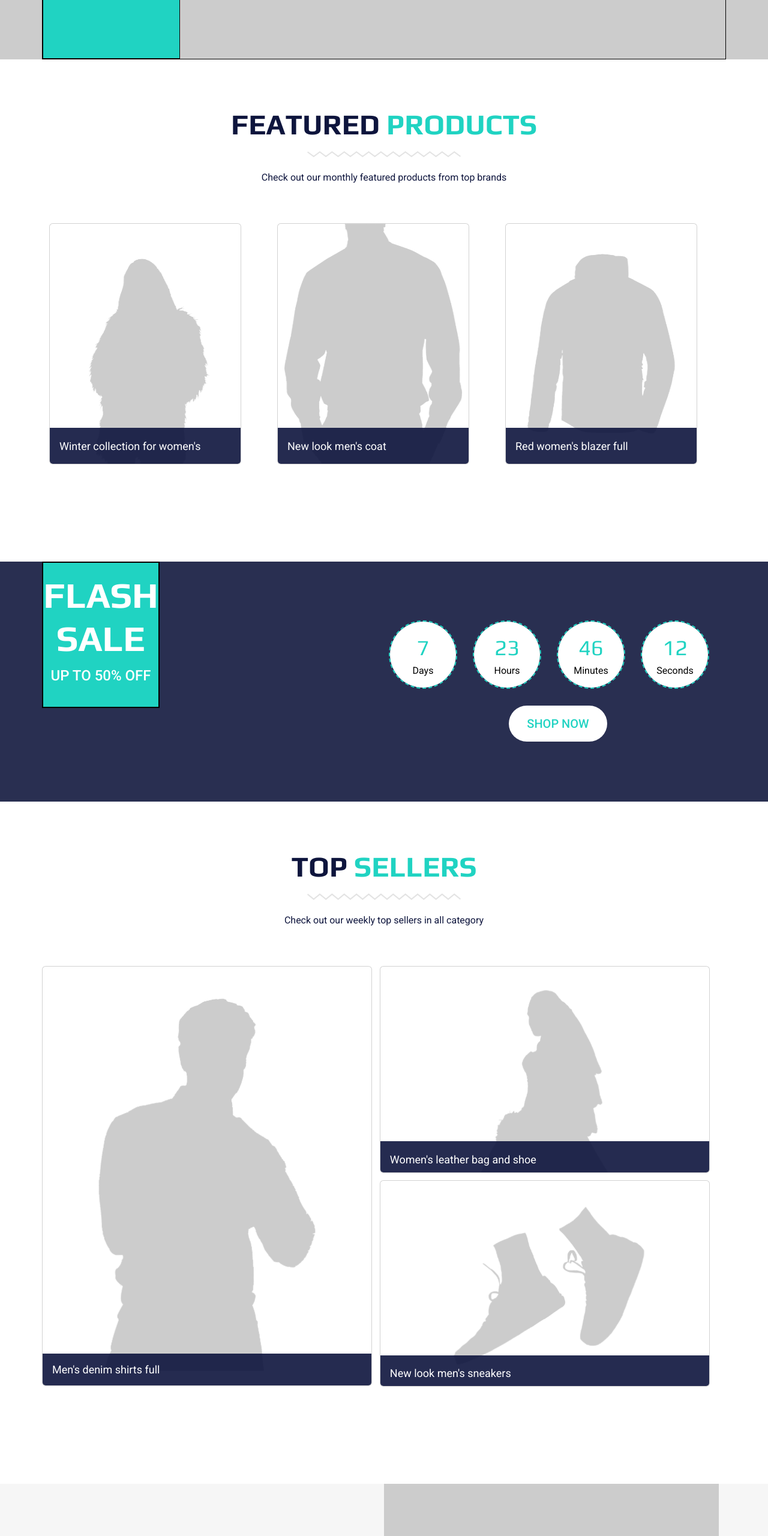
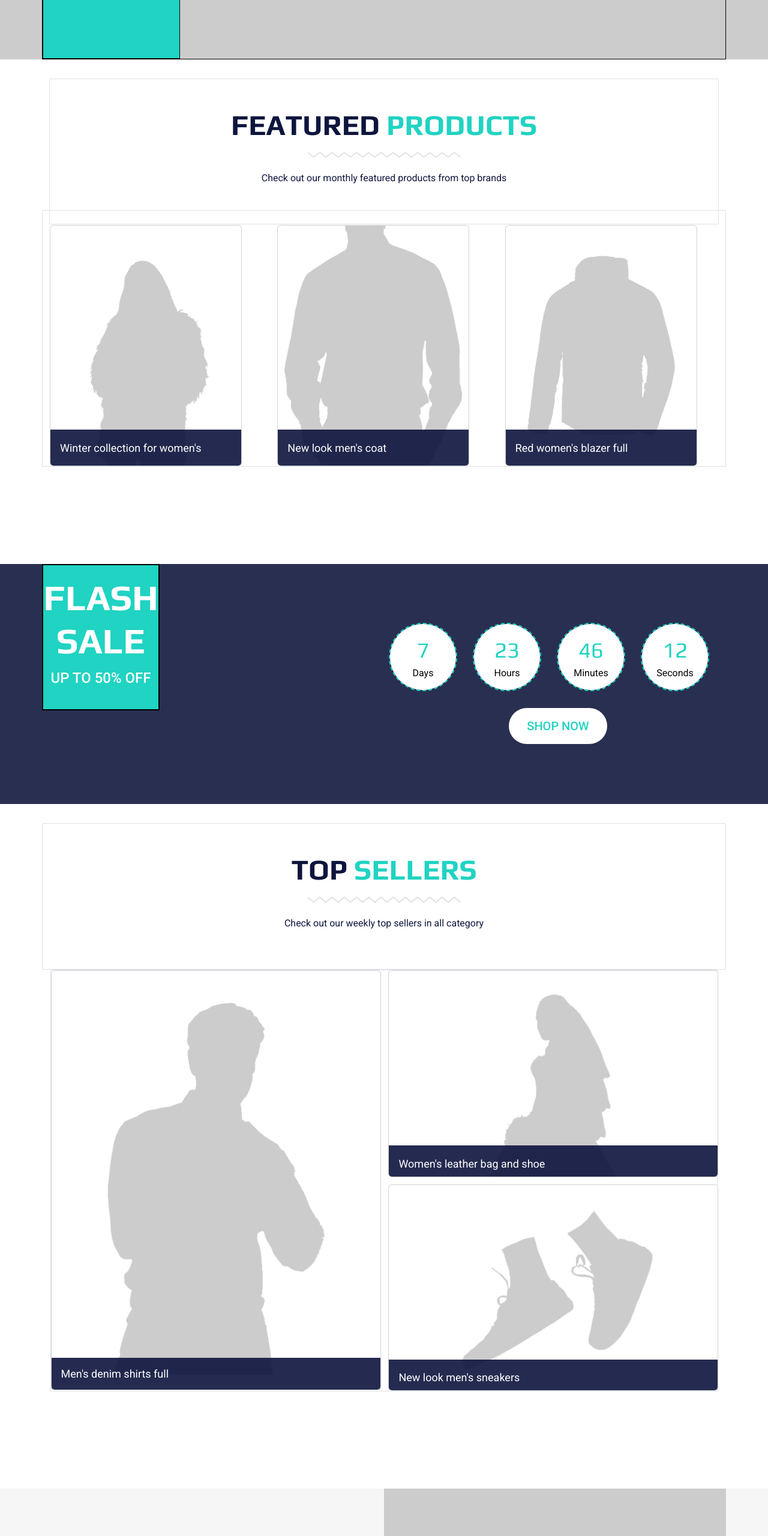
Before and after one commit to SantaForse/Kenkata, a plain HTML site: page index.html in a window 1280 px wide. Shown: the part 3260-5820 px from the top of the page at 60% size. Drawn offline with nearby package versions, Linux system fonts and the light colour scheme; a script that the page names is missing.

Commit message:
new changes in grid

```diff
--- a/css/style.css
+++ b/css/style.css
@@ -847,6 +847,14 @@ body {
                 color: var(--color-white);
             }
 
+/* featured products placeholders things */
+
+.new-arrivals .row row-cols-1 row-cols-md-3 g-4 border {
+
+    margin-left: 0;
+    margin-right: 0;
+}
+
 
 /* Bottom divider, FLASH SALE UP TO 50% OFF */
 
@@ -980,12 +988,24 @@ body {
 
 
 
+.top-sellers .container {
+    align-self: center;
+}
+
 
 .top-sellers .grid-container {
     display: grid;
+    width: 69.55rem;
     grid-template-columns: 34.375rem 34.375rem;
     grid-template-rows: 21.5rem 21.5rem;
     gap: 0.8rem;
+    margin-right: auto;
+    margin-left: auto;
+
+
+
+
+
 }
 
 #denim-shirt {
@@ -1010,7 +1030,7 @@ body {
 
 .top-sellers {
     padding-top: 2rem;
-    padding-bottom:10.125rem ;
+    padding-bottom:10.125rem;
 }
 
     .top-sellers .big .card {
@@ -1161,6 +1181,8 @@ body {
     .subscribe-divider .container {
         display: flex;
         min-height: 19.5rem;
+        padding-right: 0;
+        padding-left: 0;
 
 
     }
@@ -1174,12 +1196,13 @@ body {
             display: flex;
             align-items: center;
             justify-content: center;
-            width: 24.375rem;
+            /* width: 24.375rem; */
 
         }
 
         .subscribe-divider .left-wing .left-wing-menu {
-            width: 24.375rem;
+            /* width: 24.375rem; */
+            flex: 1;
 
         }
 
--- a/index.html
+++ b/index.html
@@ -352,13 +352,13 @@
 
 <section class="new-arrivals">
     <div class="container">
-        <div class="section-title">
+        <div class="section-title border">
             <h1>FEATURED <span>PRODUCTS</span></h1>
             <img src="images/wave-line.svg" alt="wave-line">
             <p>Check out our monthly featured products from top brands</p>
         </div>
 
-        <div class="row row-cols-1 row-cols-md-3 g-4">
+        <div class="row row-cols-1 row-cols-md-3 g-4 border">
 
             <div class="col">
               <div class="card h-100">
@@ -506,16 +506,17 @@
 
 
 <section class="top-sellers">
-    <div class="container">
+    <div class="container border">
         <div class="section-title">
             <h1>TOP <span>SELLERS</span></h1>
             <img src="images/wave-line.svg" alt="wave-line">
             <p>Check out our weekly top sellers in all category</p>
         </div>
+    </div>
 
 
 
-        <div class="grid-container">
+        <div class="grid-container border">
 
 
 
@@ -607,7 +608,7 @@
               </div>
             </div>
 
-        </div>
+        <!-- </div> -->
 
 
 
```
